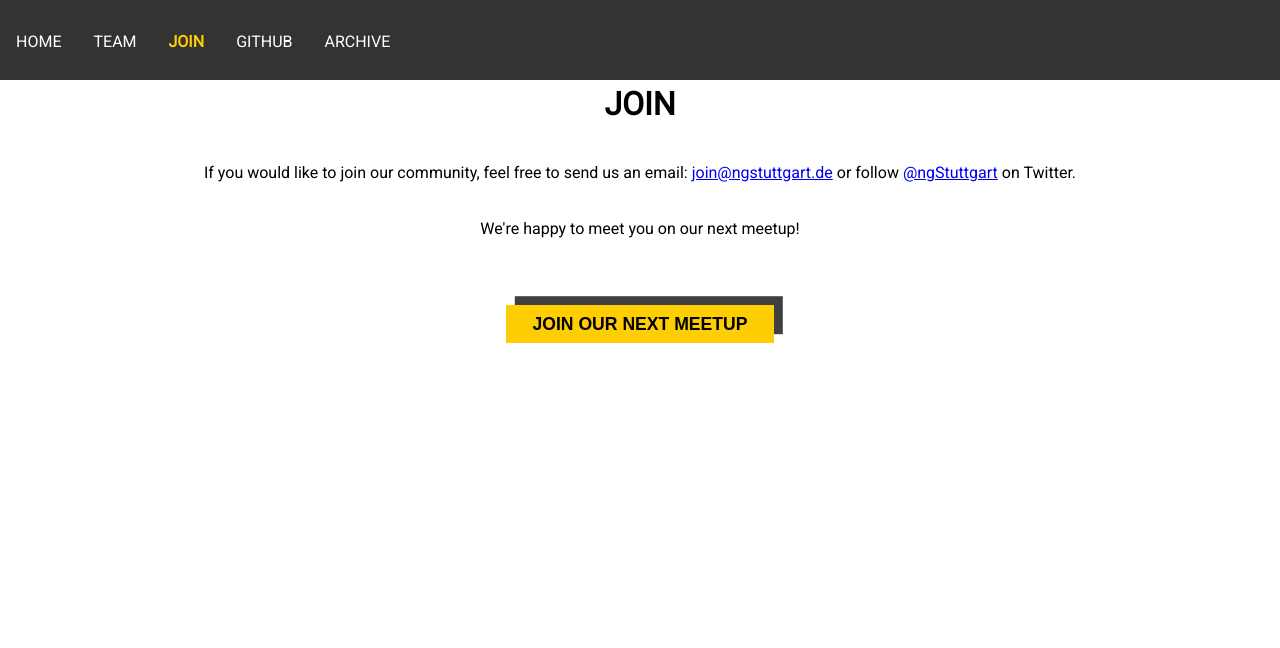
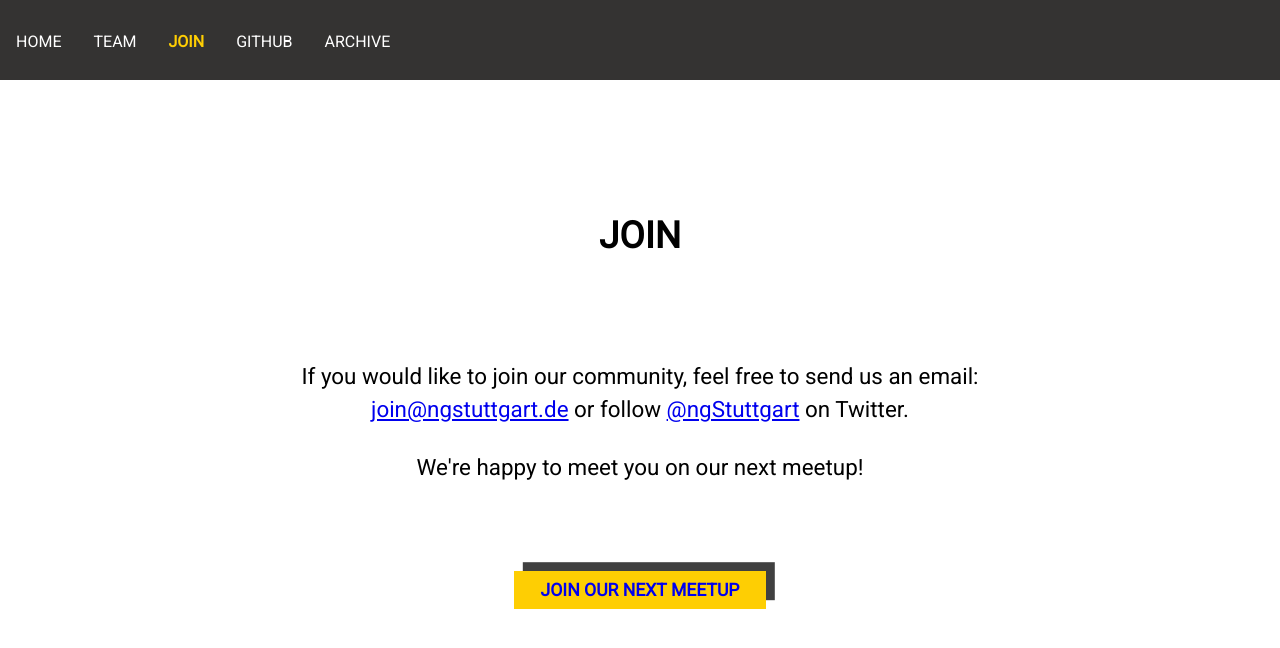
Before and after one commit to ngStuttgart/ng-stuttgart.de, an Angular app: page /join in a window 1280 px wide. Shown: the top 648 px of the page. Built offline with nearby package versions, Linux system fonts and the light colour scheme; what @nrwl/nx would draw is missing.

Commit message:
feat: fix join

```diff
--- a/apps/webpage/src/app/join/join.component.html
+++ b/apps/webpage/src/app/join/join.component.html
@@ -1,7 +1,10 @@
-<h1>join</h1>
+<h1>Join</h1>
 
-<p>If you would like to join our community, feel free to send us an email: <a href="mailto:join@ngstuttgart.de">join@ngstuttgart.de</a> or follow <a href="https://twitter.com/ngStuttgart">@ngStuttgart</a> on Twitter.</p>
+<p class="first_paragraph">If you would like to join our community, feel free to send us an email:
+  <a href="mailto:join@ngstuttgart.de">join@ngstuttgart.de</a> or follow
+  <a href="https://twitter.com/ngStuttgart" target="_blank" rel="noopener noreferrer">@ngStuttgart</a> on Twitter.
+</p>
 
-<p>We're happy to meet you on our next meetup!</p>
+<p class="second_paragraph">We're happy to meet you on our next meetup!</p>
 
-<button class="cta mt-3">join our next meetup</button>
+<a href="https://www.meetup.com/de-DE/angular-users-stuttgart/" target="_blank" rel="noopener noreferrer" class="cta">Join our next meetup</a>
--- a/apps/webpage/src/app/join/join.component.scss
+++ b/apps/webpage/src/app/join/join.component.scss
@@ -1,17 +1,44 @@
 :host {
-  background-color: white;
-  min-height: 100vh; // TODO subtract header hight??
-  padding: 4em;
-  display: flex;
-  flex-direction: column;
-  align-items: center;
+  display: grid;
+  grid:
+    ".    .                 ." minmax(var(--header-height), 2fr)
+    ".    title             ." minmax(min-content, 200px)
+    ".    p1                ." auto
+    ".    p2                ." auto
+    ".    button            ." minmax(min-content, 100px)
+    ".    .                 ." 3fr
+    /auto minmax(0, 850px) auto;
+  grid-gap: 1.5em;
+  place-items: center;
+  height: 100vh;
+  background-color: var(--white);
 }
 
 h1 {
+  font-size: calc(1.5rem + 1vw);
   text-transform: uppercase;
+  margin: 0;
+  grid-area: title;
+}
+
+.first_paragraph {
+  grid-area: p1;
+  align-self: end;
+}
+
+.second_paragraph {
+  grid-area: p2;
+  align-self: start;
+}
+
+a {
+  grid-area: button;
+  align-self: end;
 }
 
 p {
+  font-size: calc(1rem + .5vw);
   text-align: center;
   line-height: 1.5;
+  margin: 0;
 }
--- a/apps/webpage/src/app/team/team.component.scss
+++ b/apps/webpage/src/app/team/team.component.scss
@@ -1,8 +1,7 @@
 :host {
   display: grid;
-  grid-template-rows: var(--header-height) 1fr auto;
-  grid-template-columns: auto minmax(0, 1200px) auto;
-  grid-gap: 30px;
+  grid: var(--header-height) 1fr auto / auto minmax(0, 1200px) auto;
+  grid-gap: 1.5em;
   align-items: center;
   min-height: 100vh;
   background-color: var(--white);
--- a/apps/webpage/src/styles.scss
+++ b/apps/webpage/src/styles.scss
@@ -51,6 +51,12 @@ button.cta:focus {
   outline: none;
 }
 
+a.cta {
+  text-decoration: none;
+  font-size: 1.1rem;
+  font-weight: bold;
+}
+
 // helper classes
 .mt-3 {
   margin-top: 3rem;
```
